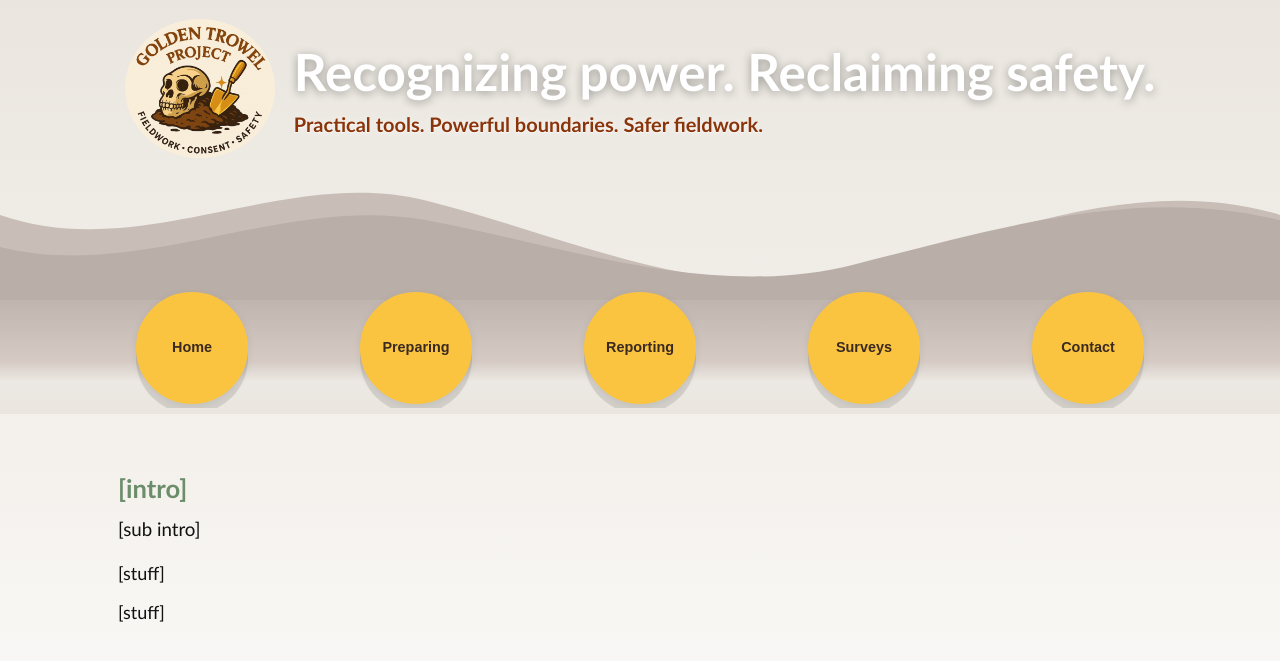
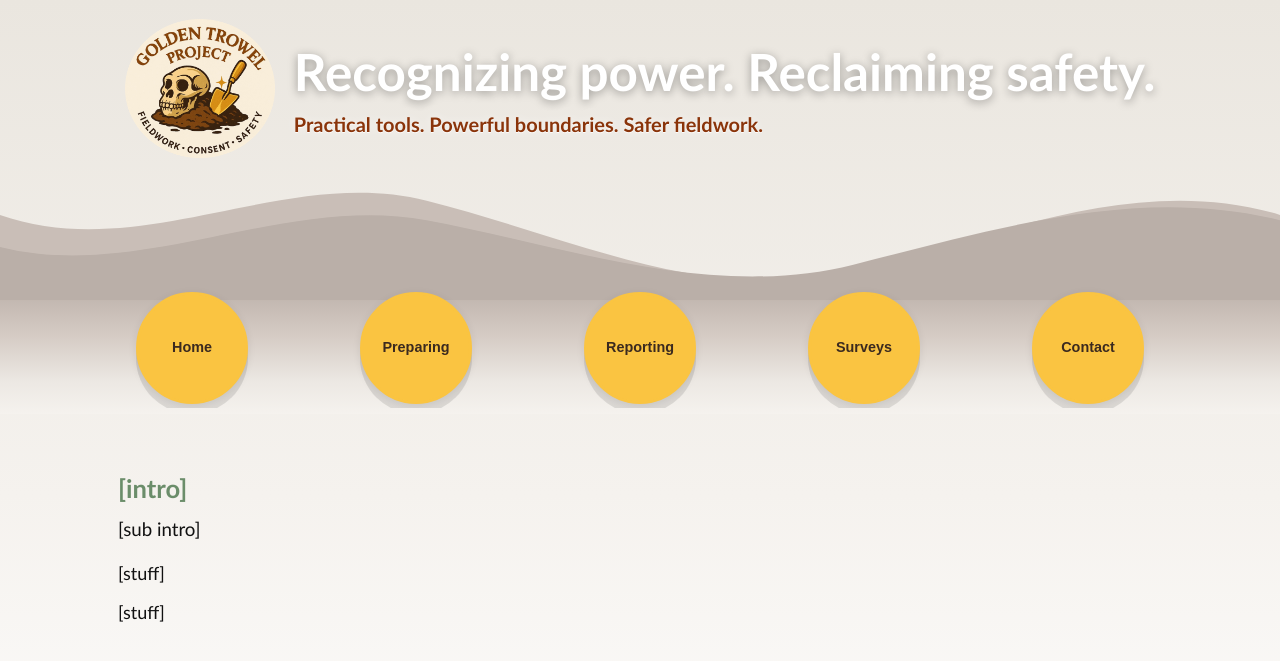
Before and after one commit to AnthroSafetyWarrior/GoldenTrowelProject, a Jekyll site: the page built from _pages/contact.html, in a window 1280 px wide. Shown: the top 661 px of the page. Built offline with Jekyll 4.4.1, drawn with Linux system fonts in a browser that asks for light colours.

Commit message:
updating name

```diff
--- a/_layouts/default.html
+++ b/_layouts/default.html
@@ -89,12 +89,12 @@
       padding-bottom: clamp(3px, .5vw, 8px);  /* less space below buttons */
       min-height: clamp(85px, 9vw, 108px);
       overflow: visible; /* allow pills to overflow into page */
- background: linear-gradient(
+  background: linear-gradient(
     to bottom,
     var(--band-grad-top) 0%,
-    #d5cbc4 60%,
+    #d5cbc4 40%,
     #ece8e3 75%,
-    #eae6dfff 100%                               /* matches page bg */
+    #f5f2ee 100%                               /* matches page bg */
   );
     }
 
```
